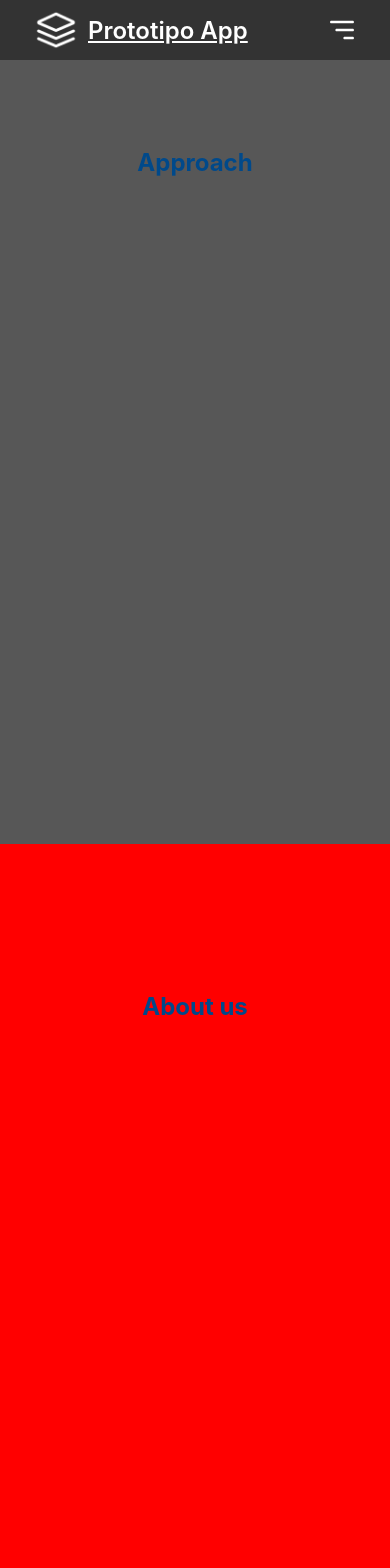
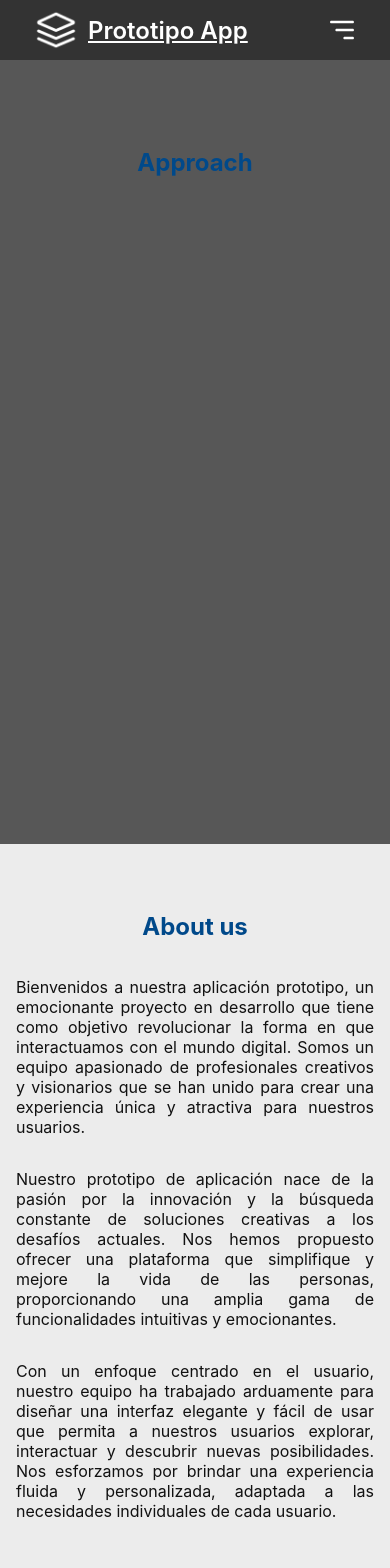
Before and after one commit to gastondigilio/prototipo-app, a React (Create React App) app in the folder client/: page / in a window 390 px wide. Shown: the top 1568 px of the page. Built offline with nearby package versions, Linux system fonts and the light colour scheme.

Commit message:
about responsive y web

```diff
--- a/client/src/components/About/About.jsx
+++ b/client/src/components/About/About.jsx
@@ -5,6 +5,17 @@ const About = () => {
   return (
     <div id="about" className={about.about}>
       <h2 className={about.titleAbout}>About us</h2>
+      <div className={about.containerText}>
+        <p className={about.text}>
+          Bienvenidos a nuestra aplicación prototipo, un emocionante proyecto en desarrollo que tiene como objetivo revolucionar la forma en que interactuamos con el mundo digital. Somos un equipo apasionado de profesionales creativos y visionarios que se han unido para crear una experiencia única y atractiva para nuestros usuarios.
+        </p>
+        <p className={about.text}>
+          Nuestro prototipo de aplicación nace de la pasión por la innovación y la búsqueda constante de soluciones creativas a los desafíos actuales. Nos hemos propuesto ofrecer una plataforma que simplifique y mejore la vida de las personas, proporcionando una amplia gama de funcionalidades intuitivas y emocionantes.
+        </p>
+        <p className={about.text}>
+          Con un enfoque centrado en el usuario, nuestro equipo ha trabajado arduamente para diseñar una interfaz elegante y fácil de usar que permita a nuestros usuarios explorar, interactuar y descubrir nuevas posibilidades. Nos esforzamos por brindar una experiencia fluida y personalizada, adaptada a las necesidades individuales de cada usuario.
+        </p>
+      </div>
     </div>
   );
 }
--- a/client/src/components/About/About.module.css
+++ b/client/src/components/About/About.module.css
@@ -1,12 +1,48 @@
 .about {
+  display: flex;
+  flex-direction: column;
+  padding: 3rem 1rem 1rem 1rem;
+  height: 100vh;
+  background-color: rgba(236, 236, 236);
+}
+
+.containerText {
+  display: flex;
+  align-items: center;
+  justify-content: center;
+  flex-direction: column;
+}
+
+.text {
+  width: 100%;
+  color: #111;
+  text-align: justify;
+}
+
+.titleAbout {
+  color: #00498A;
+  text-align: center;
+}
+
+@media (min-width: 768px) {
+  .about {
     display: flex;
     flex-direction: column;
     padding: 8rem 2rem 2rem 2rem;
     height: calc(100vh - 10rem);
-    background-color: #ff0000;
+    background-color: rgba(236, 236, 236);
   }
 
-  .titleAbout {
-    color: #00498A;
-    text-align: center;
+  .containerText {
+    display: flex;
+    align-items: center;
+    justify-content: center;
+    flex-direction: column;
   }
+
+  .text {
+    width: 80%;
+    color: #111;
+    font-size: 1.2rem;
+  }
+}
```
